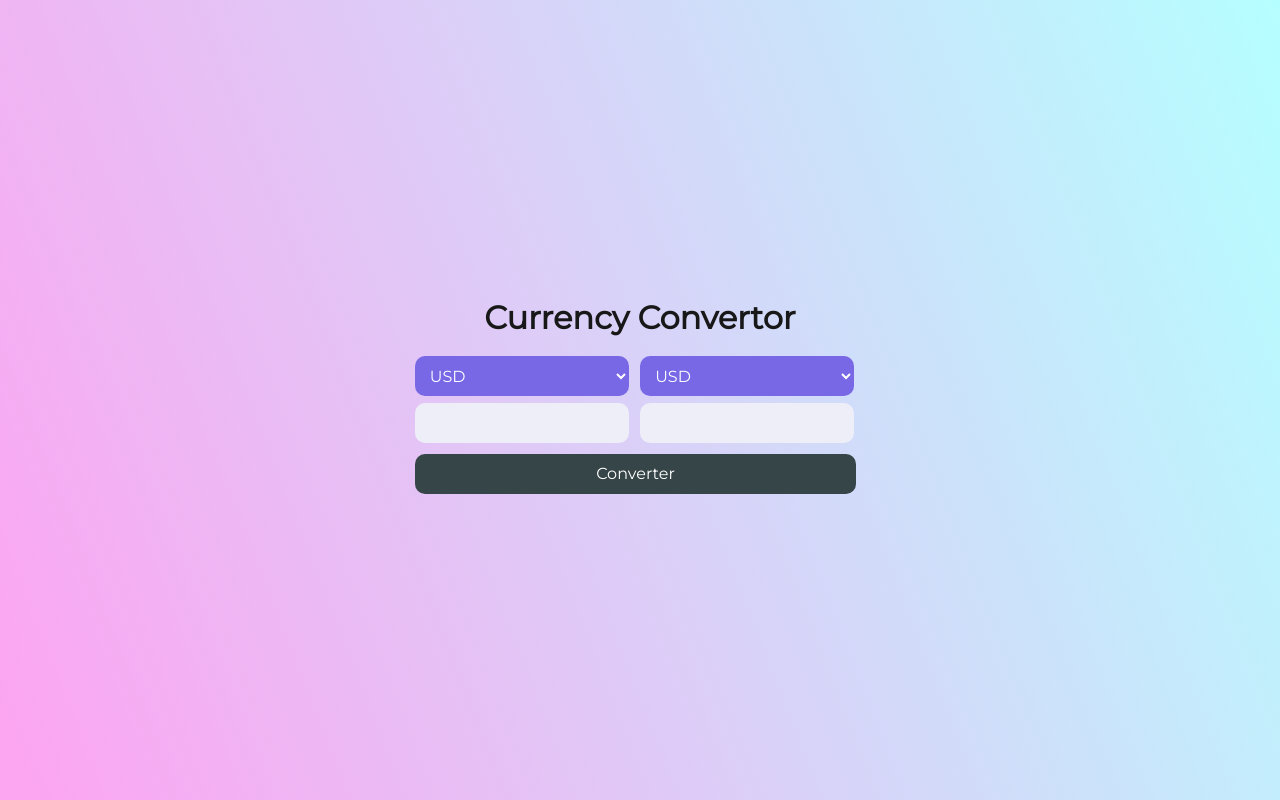
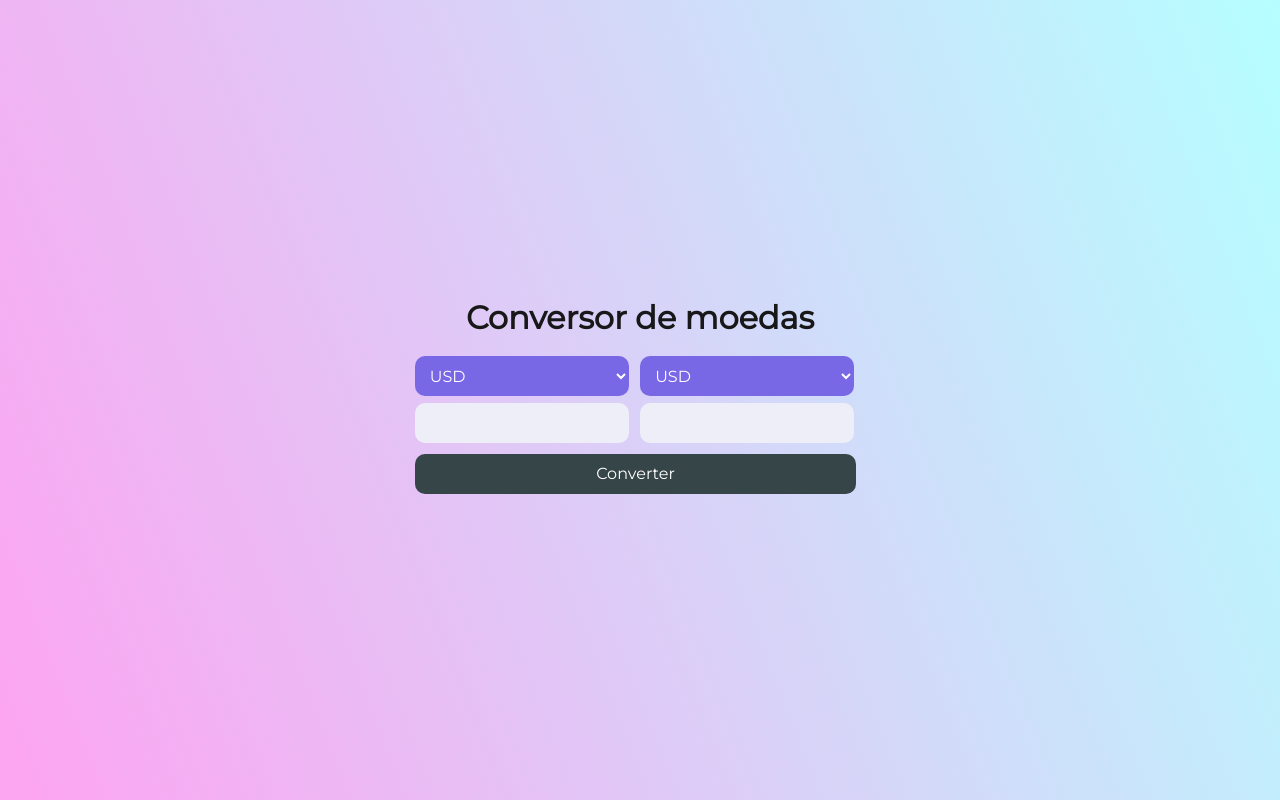
Before and after one commit to lgolin/currency-converter, a plain HTML site: page index.html in a window 1280 px wide. Drawn offline with Linux system fonts and the light colour scheme.

```diff
--- a/index.html
+++ b/index.html
@@ -1,13 +1,15 @@
 <!DOCTYPE html>
 <html lang="en">
+
 <head>
   <meta charset="UTF-8">
   <title>Conversor de moedas</title>
   <link rel="stylesheet" href="style.css">
 </head>
+
 <body>
   <div class="container">
-        <h1>Currency Convertor</h1>
+    <h1>Conversor de moedas</h1>
     <div class="box">
       <div class="left-box">
         <select id="selected" name="currency" class="currency">
@@ -36,4 +38,5 @@
 
   <script src="script.js"></script>
 </body>
+
 </html>
```
Lines whose indentation alone changed are shown as unchanged.
